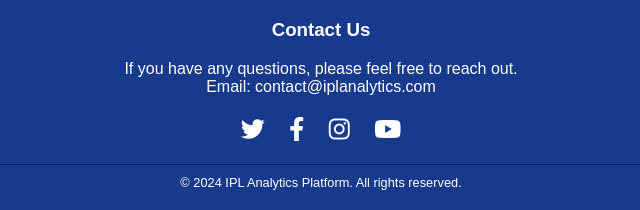
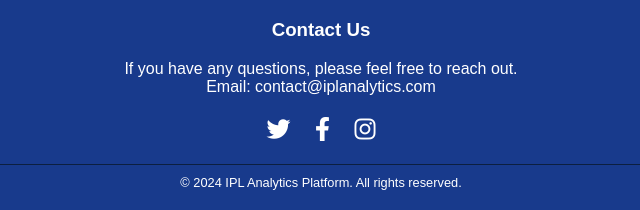
Before and after one commit to saimani251/IPL_Platform, a Django app: page /batting/ in a window 1280 px wide. Shown: the part 1320-1530 px from the top of the page, without its empty margins (319-959 px from the left). Run offline with Django 5.2, Linux system fonts and the light colour scheme.

Commit message:
Update batting.html

```diff
--- a/templates/batting.html
+++ b/templates/batting.html
@@ -40,10 +40,9 @@
         <p>If you have any questions, please feel free to reach out.</p>
         <p>Email: contact@iplanalytics.com</p>
         <div class="social-media">
-            <a href="https://twitter.com/ipl" target="_blank"><i class="fab fa-twitter"></i></a>
-            <a href="https://facebook.com/ipl" target="_blank"><i class="fab fa-facebook-f"></i></a>
-            <a href="https://instagram.com/ipl" target="_blank"><i class="fab fa-instagram"></i></a>
-            <a href="https://youtube.com/ipl" target="_blank"><i class="fab fa-youtube"></i></a>
+            <a href="https://x.com/IPL?t=e-EXc1ehSiiu9IDCEcL-Yw&s=08" target="_blank"><i class="fab fa-twitter"></i></a>
+            <a href="https://www.facebook.com/IPL?mibextid=rS40aB7S9Ucbxw6v" target="_blank"><i class="fab fa-facebook-f"></i></a>
+            <a href="https://www.instagram.com/iplt20?igsh=c3hzYnVneWl5Z2Np" target="_blank"><i class="fab fa-instagram"></i></a>
         </div>
     </div>
     <div class="footer-bottom">
```
